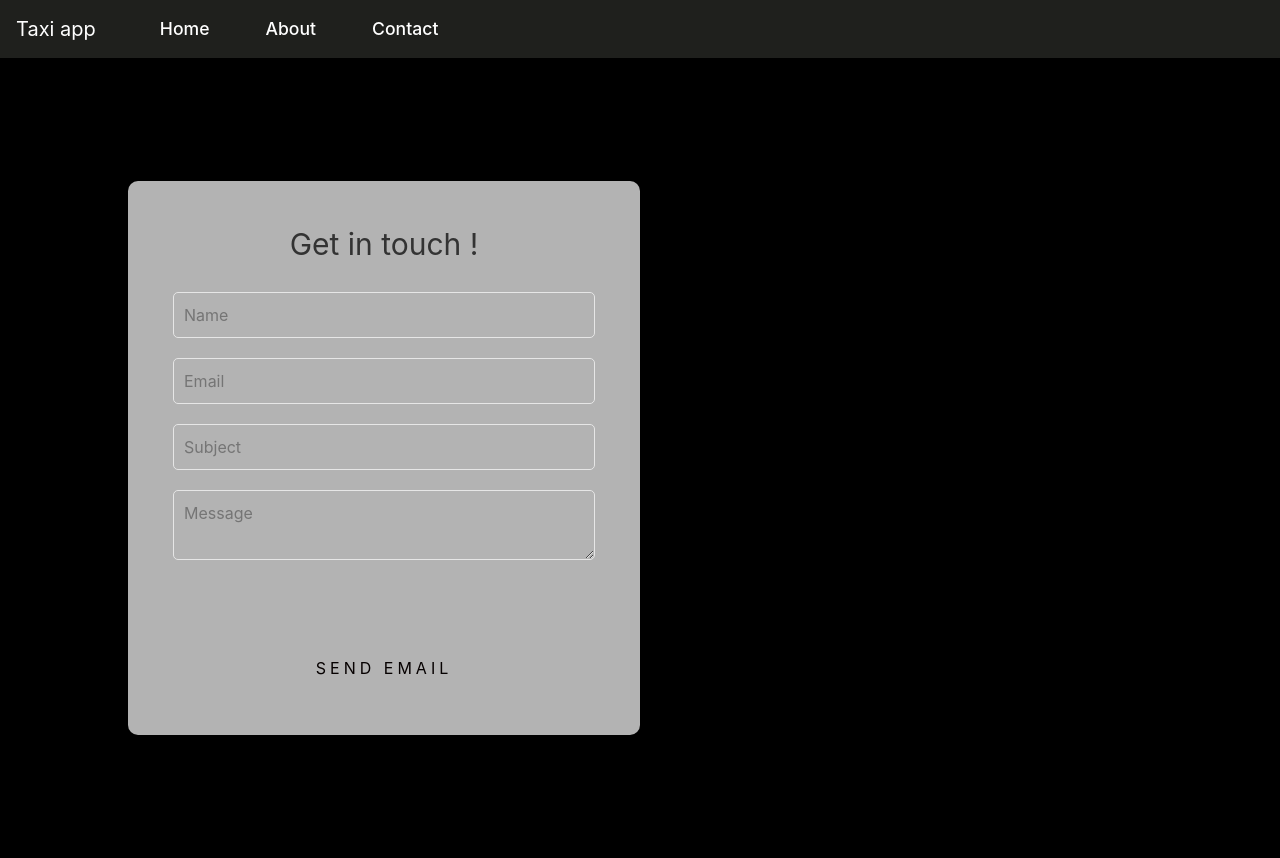
After one commit to AyaMoujtahid/taxi-app, a Django app: page /contact/ in a window 1280 px wide. The commit adds this page. Run offline with Django 4.2, Linux system fonts and the light colour scheme; some libraries are stand-ins or nearby versions.

Commit message:
Updated home - contact and about us section on website

```diff
--- a/Taxi/Taxi/settings.py
+++ b/Taxi/Taxi/settings.py
@@ -55,7 +55,7 @@ ROOT_URLCONF = 'Taxi.urls'
 TEMPLATES = [
     {
         'BACKEND': 'django.template.backends.django.DjangoTemplates',
-        'DIRS': [],
+        'DIRS': [ os.path.join(BASE_DIR,'myapp', "templates") ],
         'APP_DIRS': True,
         'OPTIONS': {
             'context_processors': [
--- a/Taxi/myapp/templates/base.html
+++ b/Taxi/myapp/templates/base.html
@@ -3,35 +3,58 @@
   <head>
     <meta charset="UTF-8" />
     <meta name="viewport" content="width=device-width, initial-scale=1.0" />
-    <meta charset="utf-8">
     <meta http-equiv="X-UA-Compatible" content="IE=edge">
     <title>
       {% block title %}
         Django App
       {% endblock %}
     </title>
-    <link rel="stylesheet" href="https://stackpath.bootstrapcdn.com/bootstrap/4.3.1/css/bootstrap.min.css"  rel="stylesheet" />
+    <link rel="stylesheet" href="https://stackpath.bootstrapcdn.com/bootstrap/4.3.1/css/bootstrap.min.css" />
+    <style>
+      .navbar {
+        background-color: #1f201d; /* Black background */
+        box-shadow: 0 4px 8px rgba(0, 0, 0, 0.1); /* Shadow */
+      }
+      .navbar .nav-link,
+      .navbar .navbar-brand {
+        color: #ffffff !important; /* White text */
+      }
+      .nav-link:hover {
+        color: #cccccc !important; /* Slightly lighter text on hover */
+      }
+    </style>
   </head>
   <body>
-    <nav class="navbar navbar-expand-lg navbar-light bg-light">
-      <a class="navbar-brand" href="#">My Django App</a>
-      <button class="navbar-toggler" type="button" data-toggle="collapse" data-target="#navbarNav" aria-controls="navbarNav" aria-expanded="false" aria-label="Toggle navigation"><span class="navbar-toggler-icon"></span></button>
+    <nav class="navbar navbar-expand-lg">
+      <a class="navbar-brand" href="{% url 'home' %}">Taxi app</a>
+      <button class="navbar-toggler" type="button" data-toggle="collapse" data-target="#navbarNav" aria-controls="navbarNav" aria-expanded="false" aria-label="Toggle navigation">
+        <span class="navbar-toggler-icon"></span>
+      </button>
       <div class="collapse navbar-collapse" id="navbarNav">
         <ul class="navbar-nav">
           <li class="nav-item active">
-            <a class="nav-link" href="#">Home</a>
+            <a class="nav-item nav-link" id="home" href="{% url 'home' %}" style="position: relative; font-size: 1.1em; text-decoration: none; font-weight: 500; margin-left: 40px;">
+              Home
+              <span class="nav-link-after"></span>
+            </a>
           </li>
           <li class="nav-item">
-            <a class="nav-link" href="#">About</a>
+            <a class="nav-item nav-link" id="about" href="/about" style="position: relative; font-size: 1.1em; text-decoration: none; font-weight: 500; margin-left: 40px;">
+              About
+              <span class="nav-link-after"></span>
+            </a>
           </li>
           <li class="nav-item">
-            <a class="nav-link" href="#">Contact</a>
+            <a class="nav-item nav-link" id="about" href="{% url 'contact' %}" style="position: relative; font-size: 1.1em; text-decoration: none; font-weight: 500; margin-left: 40px;">
+              Contact
+              <span class="nav-link-after"></span>
+            </a>
           </li>
         </ul>
       </div>
     </nav>
     <div class="container">{% block content %} {% endblock %}</div>
     <script src="https://code.jquery.com/jquery-3.3.1.slim.min.js"></script>
-    <script src="https://stackpath.bootstrapcdn.com/bootstrap/4.3.1/js/bootstrap.bundle.min.js" ></script>
+    <script src="https://stackpath.bootstrapcdn.com/bootstrap/4.3.1/js/bootstrap.bundle.min.js"></script>
   </body>
 </html>
--- /dev/null
+++ b/Taxi/myapp/templates/contact.html
@@ -0,0 +1,192 @@
+{% extends "base.html" %}
+{% block title %}Home Page{% endblock %}
+{% block content %}
+<style>
+    body {
+        margin: 0;
+        padding: 0;
+        background-color: #000000
+
+    }
+
+    .container {
+        max-width: 2000px;
+        margin: 0 auto;
+        padding: 0px;
+        text-align: center;
+    }
+
+    .picture {
+        margin-bottom: 0px;
+        max-width: 100%;
+        height: auto;
+    }
+
+
+    .contact1 {
+        width: 100%;
+        height: 100vh;
+        display: flex;
+        justify-content: center;
+        align-items: center;
+    }
+    .contact1-form-wrapper {
+        width: 80%;
+        display: flex;
+        justify-content: flex-start;
+        align-items: flex-start;
+    }
+    .contact1-form {
+        width: 50%;
+        background: rgba(255, 255, 255, 0.7);
+        backdrop-filter: blur(10px);
+        padding: 45px;
+        border-radius: 10px;
+        box-shadow: 0 5px 10px 0px rgba(0, 0, 0, 0.1);
+    }
+    .contact1-form-title {
+        display: block;
+        font-size: 30px;
+        color: #333333;
+        line-height: 1.2;
+        text-align: center;
+        padding-bottom: 30px;
+    }
+    .wrap-input1 {
+        position: relative;
+        width: 100%;
+        z-index: 1;
+        margin-bottom: 20px;
+    }
+    .input1 {
+        font-family: inherit;
+        width: 100%;
+        border: 1px solid #e6e6e6;
+        border-radius: 5px;
+        padding: 10px;
+        background: transparent;
+    }
+    .shadow-input1 {
+        position: absolute;
+        display: block;
+        width: 100%;
+        height: 100%;
+        border-radius: 5px;
+        box-shadow: 0 0 0 0;
+        opacity: 0.5;
+        transition: all 0.3s;
+    }
+    .input1:focus + .shadow-input1 {
+        box-shadow: 0 0 8px 0px rgba(0, 0, 0, 0.1);
+    }
+    .container-contact1-form-btn {
+        display: flex;
+        justify-content: center;
+        align-items: center;
+        padding-top: 20px;
+    }
+    .contact1-form-btn {
+    position: relative;
+    display: inline-block;
+    padding: 10px 20px;
+    color: #060101;
+    font-size: 16px;
+    text-decoration: none;
+    text-transform: uppercase;
+    overflow: hidden;
+    transition: 0.5s;
+    margin-top: 40px;
+    letter-spacing: 4px;
+    background: transparent;
+    border: none;
+    }
+    .contact1-form-btn:hover {
+        background: #ccf613;
+    color: #a09f97;
+    border-radius: 5px;
+    box-shadow: 0 0 5px #ccf613, 0 0 25px #ccf613, 0 0 50px #ccf613, 0 0 100px #ccf613;
+    }
+    .contact1-image img {
+        width: 70%; /* Updated */
+        display: flex;
+        justify-content: flex-end;
+        align-items: center;
+    }
+    .message-container {
+        display: none;
+        text-align: center;
+        margin-top: 20px;
+        padding: 10px;
+        background-color: #4CAF50;
+        color: #fff;
+        border-radius: 5px;
+    }
+</style>
+
+
+
+    <div class="contact1">
+        <div class="contact1-form-wrapper">
+            <div class="contact1-form">
+                <form id="contact-form">
+                    <span class="contact1-form-title">
+                        Get in touch !
+                    </span>
+
+                    <div class="wrap-input1 validate-input" data-validate="Name is required">
+                        <input class="input1" type="text" name="name" placeholder="Name">
+                        <span class="shadow-input1"></span>
+                    </div>
+
+                    <div class="wrap-input1 validate-input" data-validate="Valid email is required: ex@abc.xyz">
+                        <input class="input1" type="text" name="email" placeholder="Email">
+                        <span class="shadow-input1"></span>
+                    </div>
+
+                    <div class="wrap-input1 validate-input" data-validate="Subject is required">
+                        <input class="input1" type="text" name="subject" placeholder="Subject">
+                        <span class="shadow-input1"></span>
+                    </div>
+
+                    <div class="wrap-input1 validate-input" data-validate="Message is required">
+                        <textarea class="input1" name="message" placeholder="Message"></textarea>
+                        <span class="shadow-input1"></span>
+                    </div>
+
+                    <div class="container-contact1-form-btn">
+                        <button class="contact1-form-btn" type="submit">
+                            <span>
+                                Send Email
+                            </span>
+                        </button>
+                    </div>
+
+                    <div class="message-container" id="message-container"></div>
+                </form>
+            </div>
+
+        </div>
+    </div>
+
+<script>
+    var contactForm = document.getElementById("contact-form");
+    contactForm.addEventListener("submit", function(event) {
+        event.preventDefault();
+        showMessage();
+        clearForm();
+    });
+
+    function showMessage() {
+        var messageContainer = document.getElementById("message-container");
+        messageContainer.style.display = "block";
+        messageContainer.textContent = "Message sent!";
+    }
+
+    function clearForm() {
+        var formInputs = document.getElementsByClassName("input1");
+        for (var i = 0; i < formInputs.length; i++) {
+            formInputs[i].value = "";
+        }
+    }
+</script>
+{% endblock %}
--- a/Taxi/myapp/urls.py
+++ b/Taxi/myapp/urls.py
@@ -3,5 +3,7 @@ from . import views
 
 urlpatterns = [
     path("",views.home, name="home"),
-    path("todos/", views.todos, name="Todos")
+    path("todos/", views.todos, name="Todos"),
+     path('about/', views.about, name='about'),
+    path('contact/', views.contact, name='contact'),
 ]
--- a/Taxi/myapp/views.py
+++ b/Taxi/myapp/views.py
@@ -8,3 +8,10 @@ def home(request):
 def todos(request):
     items = TodoItem.objects.all()
     return render(request, "todos.html", {"todos":items})
+
+
+def about(request):
+    return render(request, 'about.html')
+
+def contact(request):
+    return render(request, 'contact.html')
```
Also changed, not shown: Taxi/myapp/static/js copy/main.js (deleted, +0 -62 lines), Taxi/myapp/templates/about.html (added, +42 -0 lines), Taxi/myapp/templates/home.html (+3 -18 lines), Taxi/myapp/static/Homepage.png (deleted), Taxi/myapp/static/ntoir.png (added), Taxi/myapp/static/picture.png (added).
